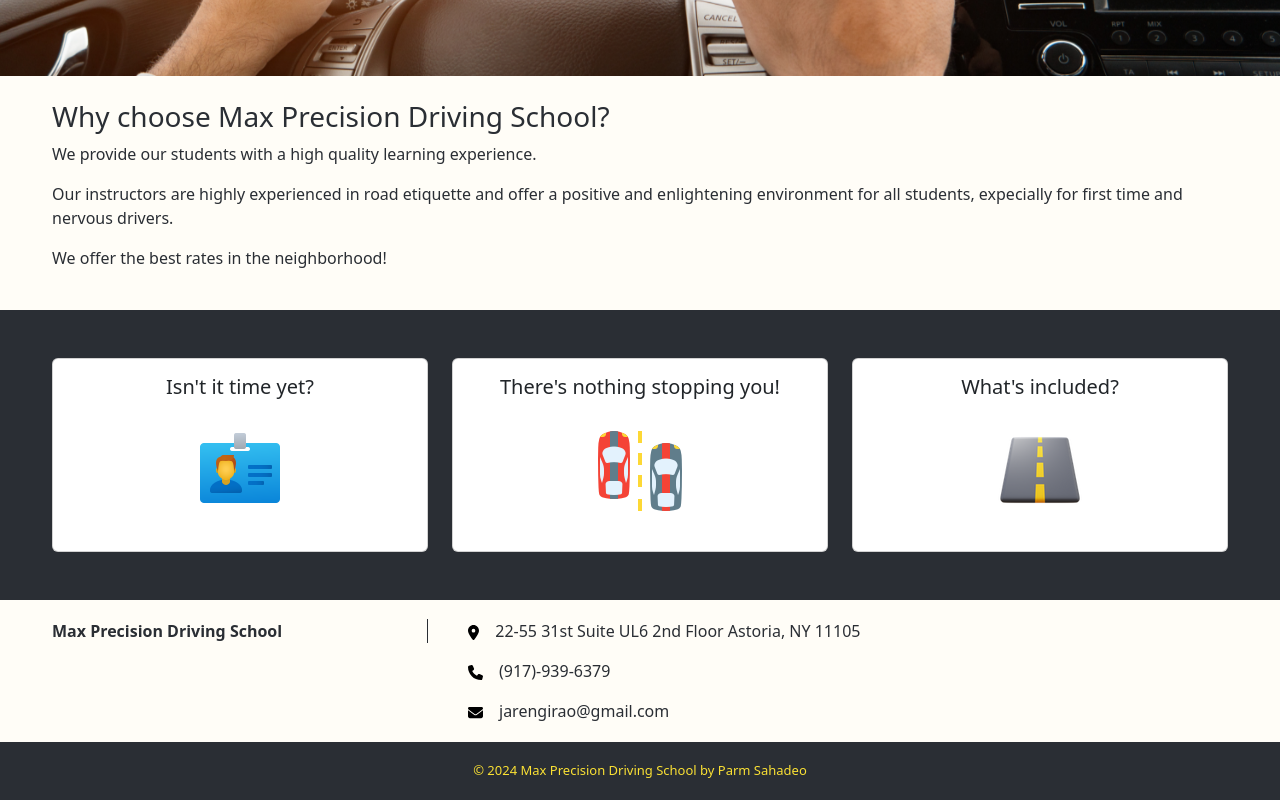
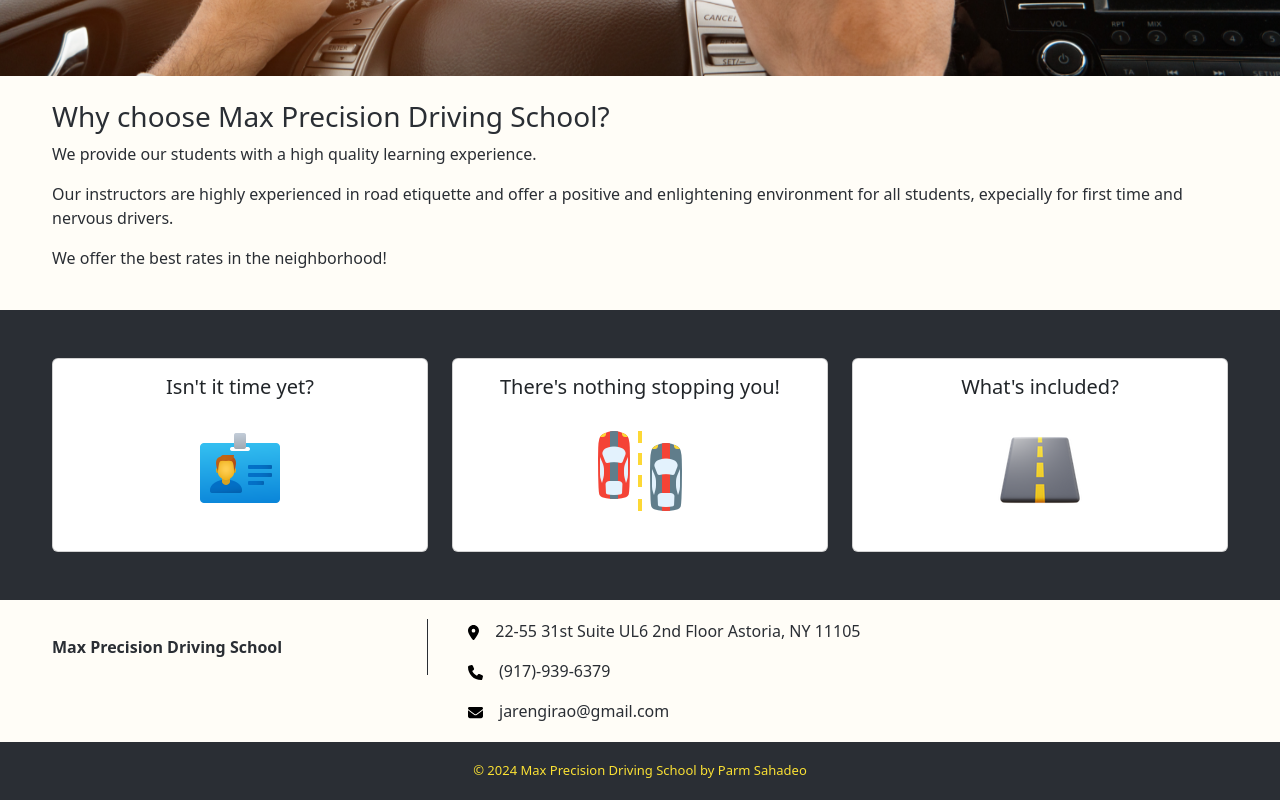
Before and after one commit to max-precision-driving-school/max-precision-driving-school, a React (Vite) app: page / in a window 1280 px wide. Shown: the part 448-1248 px from the top of the page. Built offline with nearby package versions, Linux system fonts and the light colour scheme.

Commit message:
Adds padding to footer brand name

```diff
--- a/src/components/Footer.jsx
+++ b/src/components/Footer.jsx
@@ -10,7 +10,7 @@ function Footer() {
                 <div class="container-1200 m-auto">
                     <div class="row">
                         <div class="col-12 col-md-4">
-                            <p class="fs-6 fw-bold my-3 bord-right">
+                            <p class="fs-6 fw-bold my-3 py-3 bord-right">
                                 Max Precision Driving School
                             </p>
                         </div>
```
